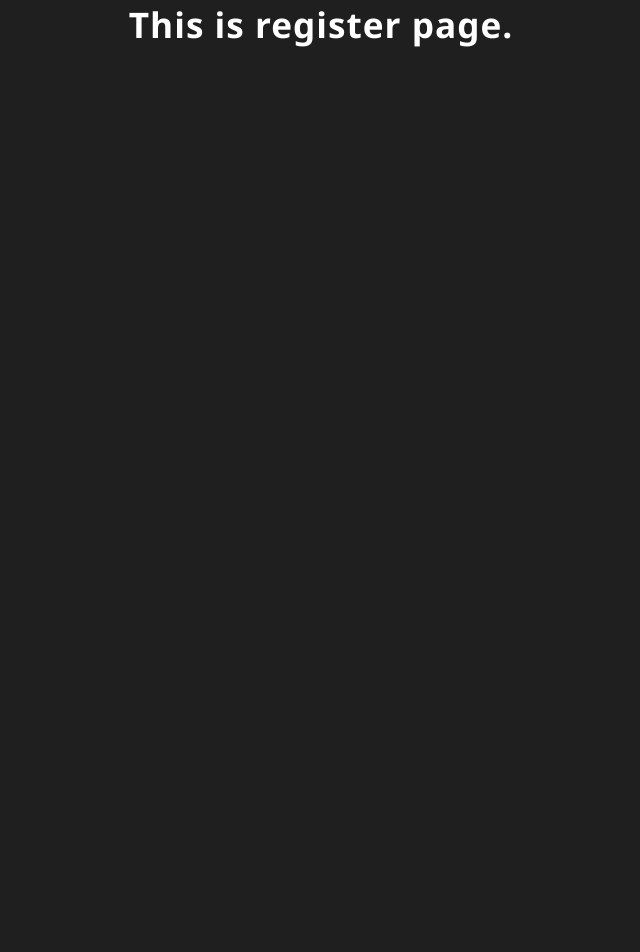
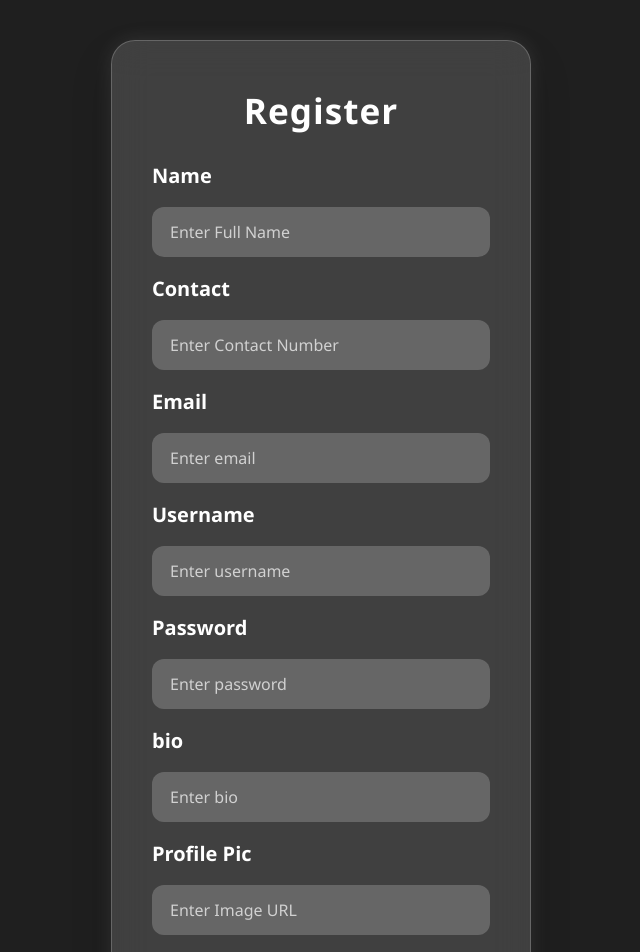
Before and after one commit to FullStackPO/feedly, a React (Vite) app in the folder client/: page /register in a window 1280 px wide. Shown: the top 952 px of the page, without its empty margins (319-959 px from the left). Before the commit the page ends 800 px from the top, so only its background shows below. Built offline with nearby package versions, Linux system fonts and the light colour scheme.

Commit message:
registration form UI

```diff
--- a/client/src/feature/auth/pages/Register.jsx
+++ b/client/src/feature/auth/pages/Register.jsx
@@ -1,10 +1,76 @@
 import React from 'react'
+import '../styles/form.scss'
 
 const Register = () => {
   return (
-    <div>
-      <h1>This is register page.</h1>
-    </div>
+    <main>
+      <div className="form-container">
+        <form>
+          <div>
+            <h1>Register</h1>
+
+            <label htmlFor="name">Name</label>
+            <input
+            id='name'
+            type="text"
+            placeholder='Enter Full Name'
+            name='name'
+            required />
+
+            <label htmlFor="contact">Contact</label>
+            <input
+            id='contact'
+            type="text"
+            placeholder='Enter Contact Number'
+            name='contact'
+            required />
+
+            <label htmlFor="email">Email</label>
+            <input
+            id='email'
+            type="text"
+            placeholder='Enter email'
+            name='email'
+            required />
+
+            <label htmlFor="username">Username</label>
+            <input
+            id='username'
+            type="text"
+            placeholder='Enter username'
+            name='username'
+            required />
+
+            <label htmlFor="password">Password</label>
+            <input
+            id='password'
+            type="password"
+            placeholder='Enter password'
+            name='password'
+            required />
+
+            <label htmlFor='bio'>bio</label>
+            <input
+            id='bio'
+            type="text"
+            placeholder='Enter bio'
+            name='bio'
+            />
+
+            <label htmlFor="pic">Profile Pic</label>
+            <input
+            id='pic'
+            type = 'text'
+            placeholder= 'Enter Image URL'
+            name='pic'
+            />
+
+            <button>Submit</button>
+
+          </div>
+        </form>
+      </div>
+    </main>
   )
 }
 
--- a/client/src/feature/auth/styles/form.scss
+++ b/client/src/feature/auth/styles/form.scss
@@ -10,6 +10,7 @@ main{
     display: flex;
     justify-content: center;
     align-items: center;
+    padding-block: 40px;
 }
 
 .form-container{
@@ -37,6 +38,7 @@ form{
         0 0 20px rgba(255,255,255,0.1);
 
     transition: 0.3s ease;
+
 }
 
 form:hover{
```
